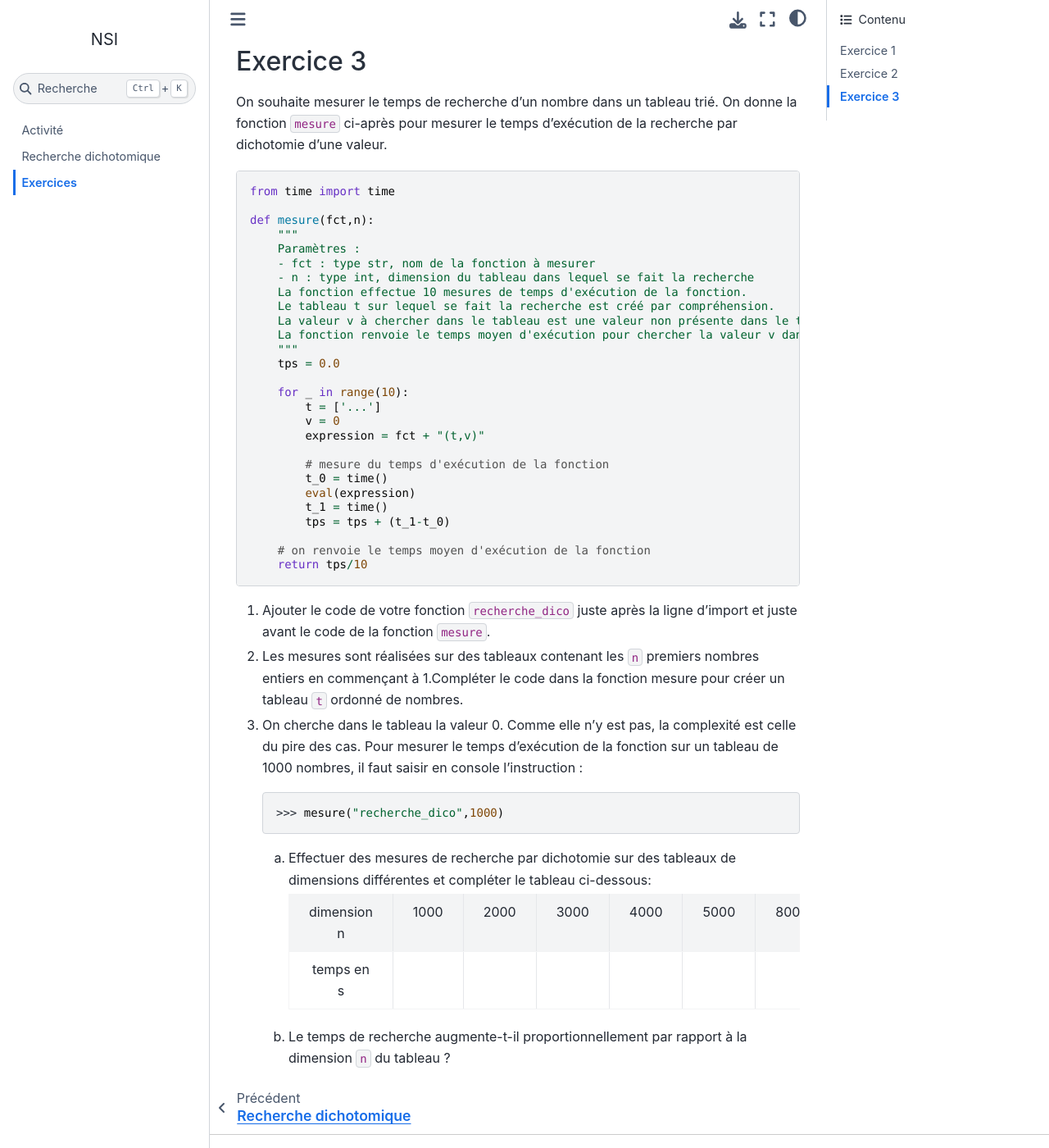
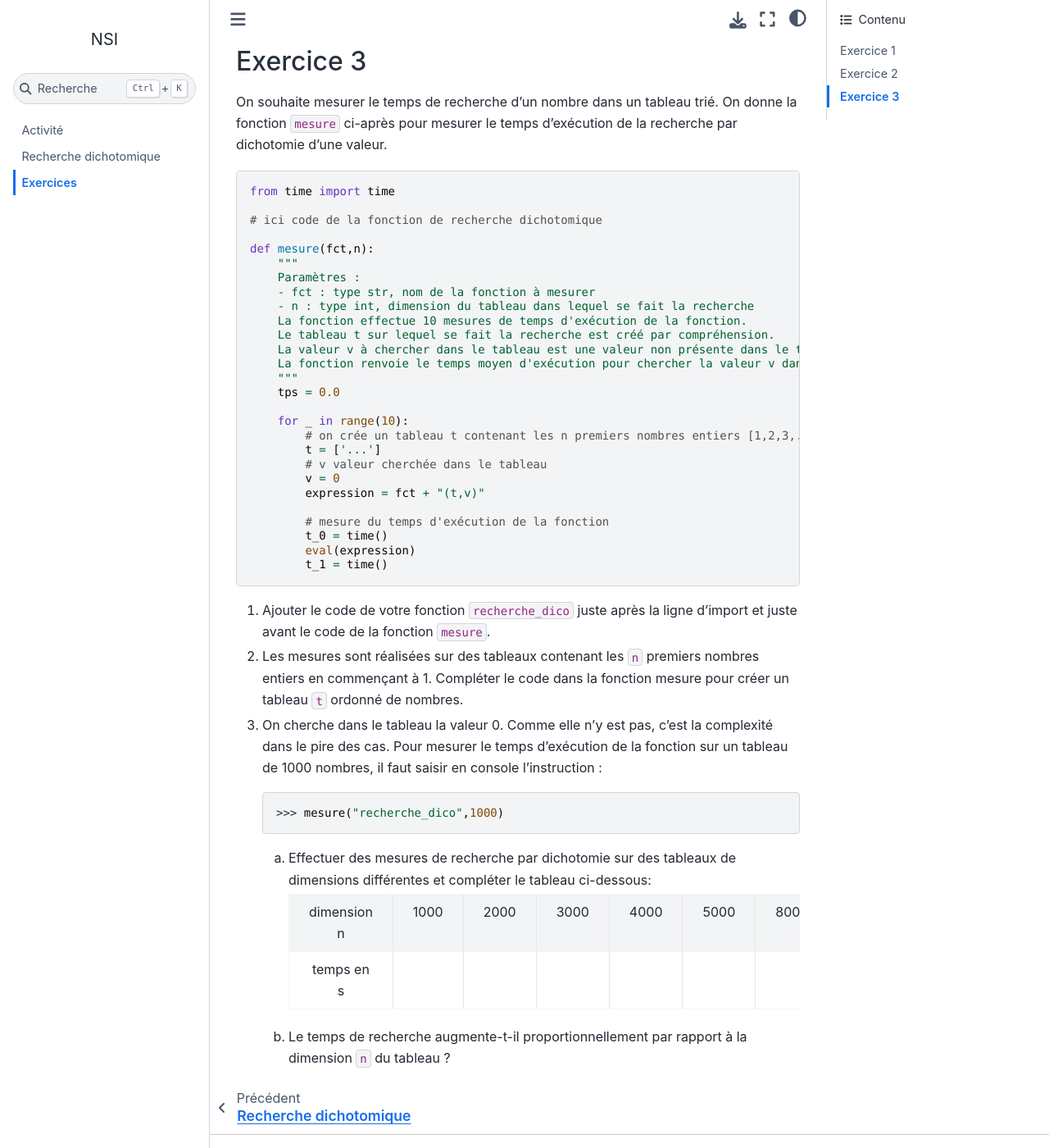
Before and after one commit to ychistel/1nsi_algo_dichotomie, a Sphinx documentation site: the page built from source/content/exercice.rst, in a window 1280 px wide and 1400 px high, scrolled down 1023 px. Shown: the whole window at 82% size. Built offline with Sphinx 7.4.7 and the Sphinx Book theme 1.1.4, drawn with Linux system fonts in a browser that asks for light colours.

Commit message:
mise à jour des contenus

```diff
--- a/source/content/exercice.rst
+++ b/source/content/exercice.rst
@@ -49,8 +49,8 @@ On souhaite mesurer le temps de recherche d'un nombre dans un tableau trié. On
    :lines: 1-27
 
 #. Ajouter le code de votre fonction ``recherche_dico`` juste après la ligne d'import et juste avant le code de la fonction ``mesure``.
-#. Les mesures sont réalisées sur des tableaux contenant les ``n`` premiers nombres entiers en commençant à 1.Compléter le code dans la fonction mesure pour créer un tableau ``t`` ordonné de nombres.
-#. On cherche dans le tableau la valeur 0. Comme elle n'y est pas, la complexité est celle du pire des cas. Pour mesurer le temps d'exécution de la fonction sur un tableau de 1000 nombres, il faut saisir en console l'instruction :
+#. Les mesures sont réalisées sur des tableaux contenant les ``n`` premiers nombres entiers en commençant à 1. Compléter le code dans la fonction mesure pour créer un tableau ``t`` ordonné de nombres.
+#. On cherche dans le tableau la valeur 0. Comme elle n'y est pas, c'est la complexité dans le pire des cas. Pour mesurer le temps d'exécution de la fonction sur un tableau de 1000 nombres, il faut saisir en console l'instruction :
 
    >>> mesure("recherche_dico",1000)
 
--- a/source/python/mesure.py
+++ b/source/python/mesure.py
@@ -1,4 +1,6 @@
 from time import time
+
+# ici code de la fonction de recherche dichotomique
 
 def mesure(fct,n):
     """
@@ -13,7 +15,9 @@ def mesure(fct,n):
     tps = 0.0
 
     for _ in range(10):
+        # on crée un tableau t contenant les n premiers nombres entiers [1,2,3,...]
         t = ['...']
+        # v valeur cherchée dans le tableau
         v = 0
         expression = fct + "(t,v)"
 
```
